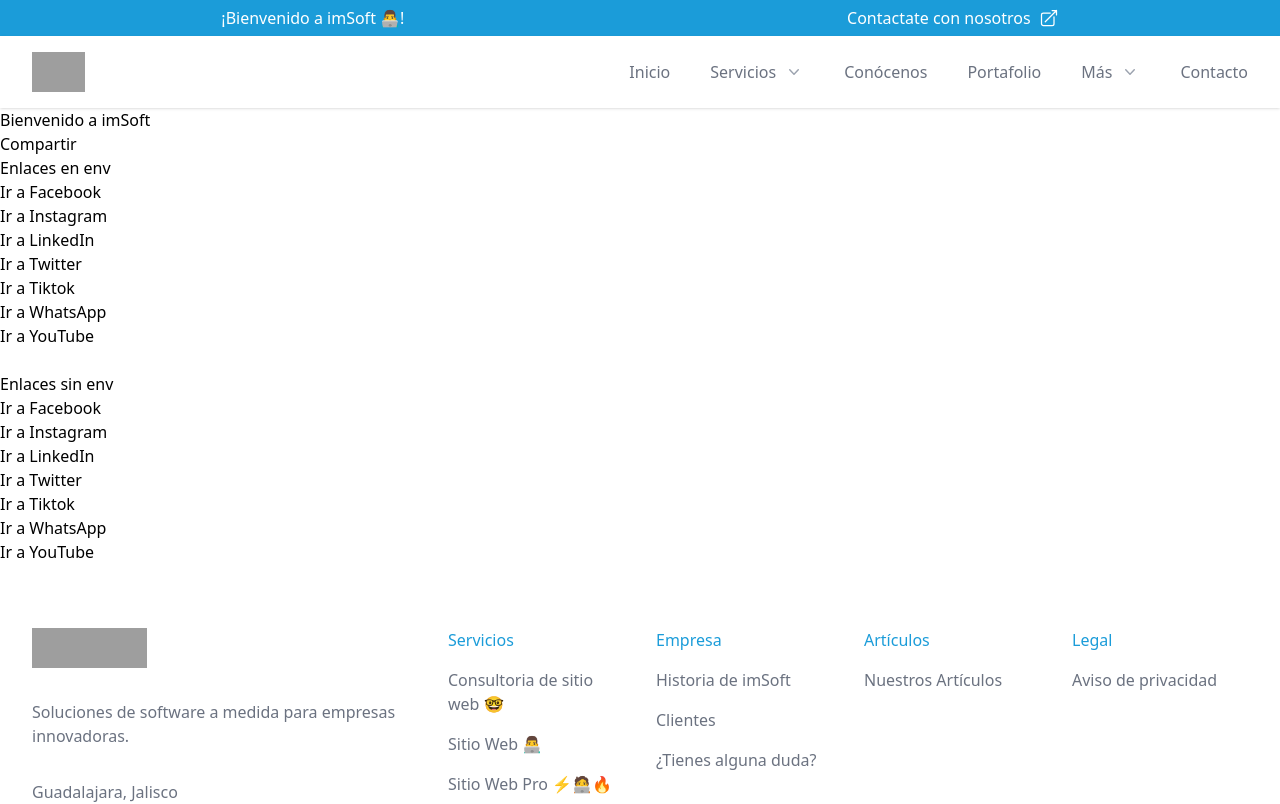
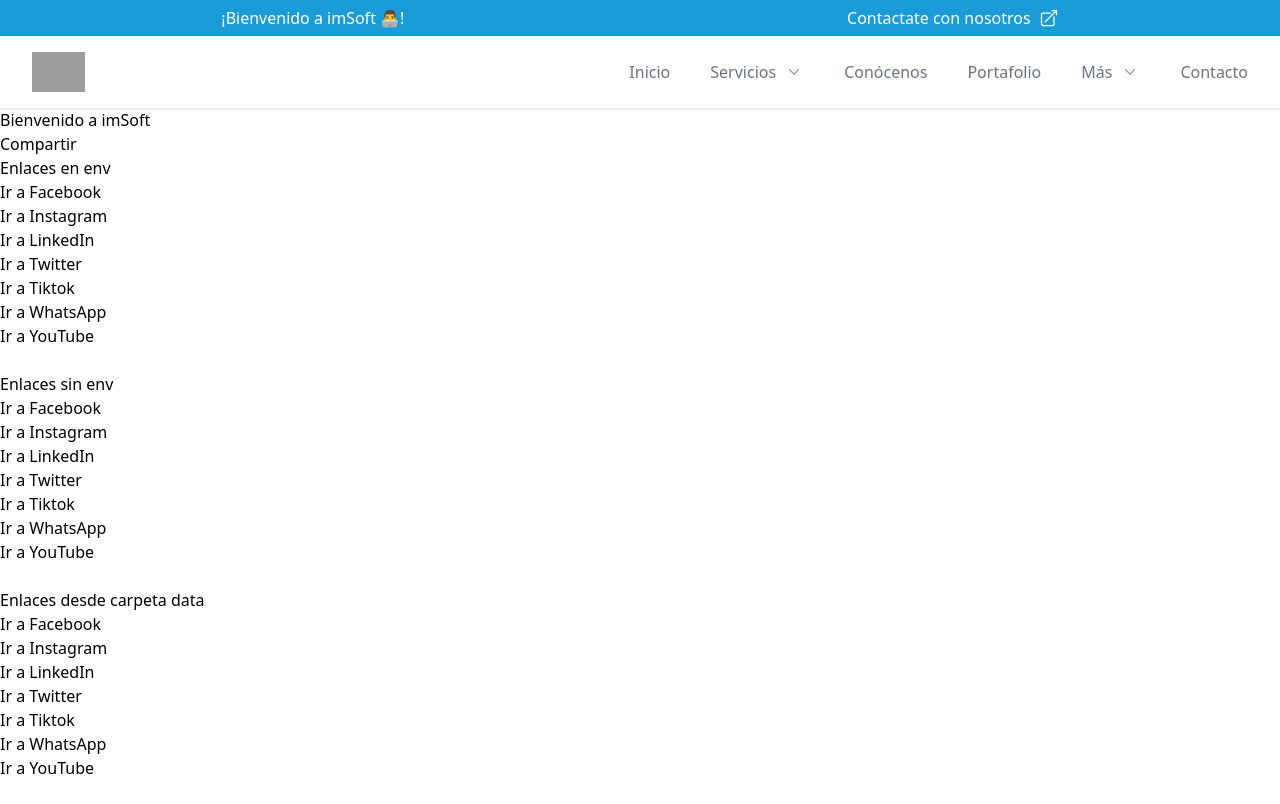
Before and after one commit to imsoft/SitioWeb-imSoft-NextJs, a Next.js app: page /prueba in a window 1280 px wide. Shown: the top 804 px of the page. Built offline with nearby package versions, Linux system fonts and the light colour scheme; grey boxes are pictures that could not be loaded.

Commit message:
Pruebas en el archivo de pruebas

```diff
--- /dev/null
+++ b/data/index.ts
@@ -0,0 +1 @@
+export * from './socialMediaLinks';
--- /dev/null
+++ b/data/socialMediaLinks.ts
@@ -0,0 +1,17 @@
+const facebookLink = "https://www.facebook.com/weareimsoft";
+const instagramLink = "https://www.instagram.com/weareimsoft/";
+const linkedInLink = "https://www.linkedin.com/in/imsoft-%E2%80%8E-a3a236219/";
+const twitterLink = "https://twitter.com/weareimsoft";
+const tiktokLink = "https://www.tiktok.com/@weareimsoft";
+const whatsappBusinessLink = "https://www.youtube.com/@weareimsoft";
+const youtubeLink = "https://api.whatsapp.com/message/6P7VAOCL442IH1?autoload=1&app_absent=0";
+
+export {
+    facebookLink,
+    instagramLink,
+    linkedInLink,
+    twitterLink,
+    tiktokLink,
+    whatsappBusinessLink,
+    youtubeLink,
+}
--- a/pages/prueba.tsx
+++ b/pages/prueba.tsx
@@ -1,6 +1,7 @@
 import React from "react";
 import Head from "next/head";
 import Link from "next/link";
+import { facebookLink, instagramLink, linkedInLink, tiktokLink, twitterLink, whatsappBusinessLink, youtubeLink } from "../data";
 
 const prueba = () => {
   const linkFacebook = process.env.NEXT_PUBLIC_LINK_FACEBOOK?.toString();
@@ -80,6 +81,29 @@
         <Link href={"https://api.whatsapp.com/message/6P7VAOCL442IH1?autoload=1&app_absent=0"}>
           <p>Ir a YouTube</p>
         </Link>
+        <br />
+        <h2>Enlaces desde carpeta data</h2>
+        <Link href={`${facebookLink}`}>
+          <p>Ir a Facebook</p>
+        </Link>
+        <Link href={`${instagramLink}`}>
+          <p>Ir a Instagram</p>
+        </Link>
+        <Link href={`${linkedInLink}`}>
+          <p>Ir a LinkedIn</p>
+        </Link>
+        <Link href={`${twitterLink}`}>
+          <p>Ir a Twitter</p>
+        </Link>
+        <Link href={`${tiktokLink}`}>
+          <p>Ir a Tiktok</p>
+        </Link>
+        <Link href={`${whatsappBusinessLink}`}>
+          <p>Ir a WhatsApp</p>
+        </Link>
+        <Link href={`${youtubeLink}`}>
+          <p>Ir a YouTube</p>
+        </Link>
       </div>
     </>
   );
```
